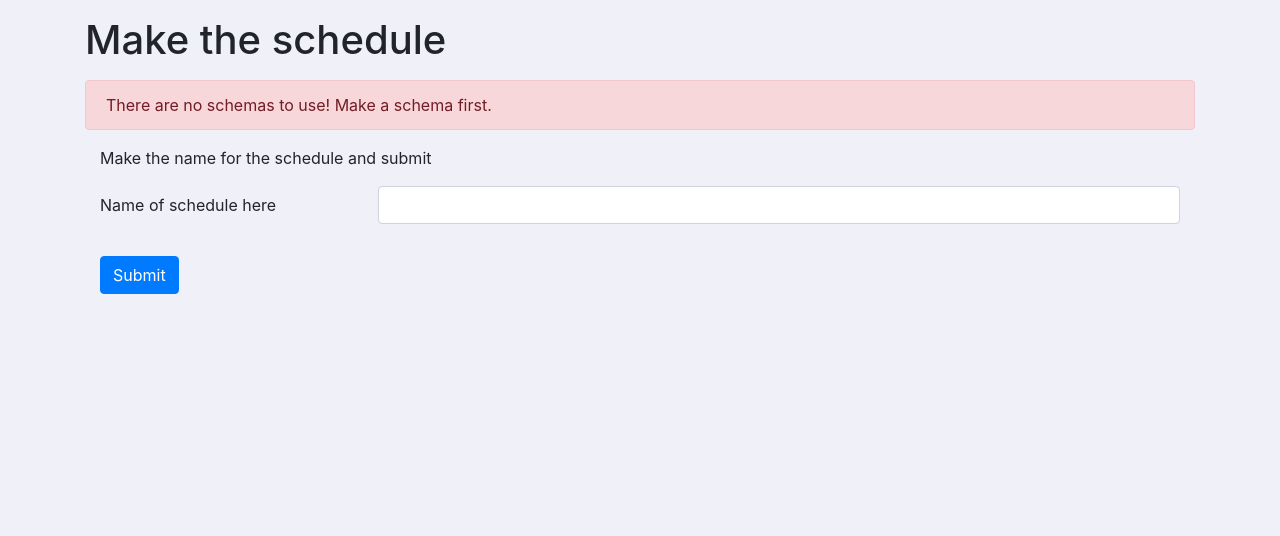
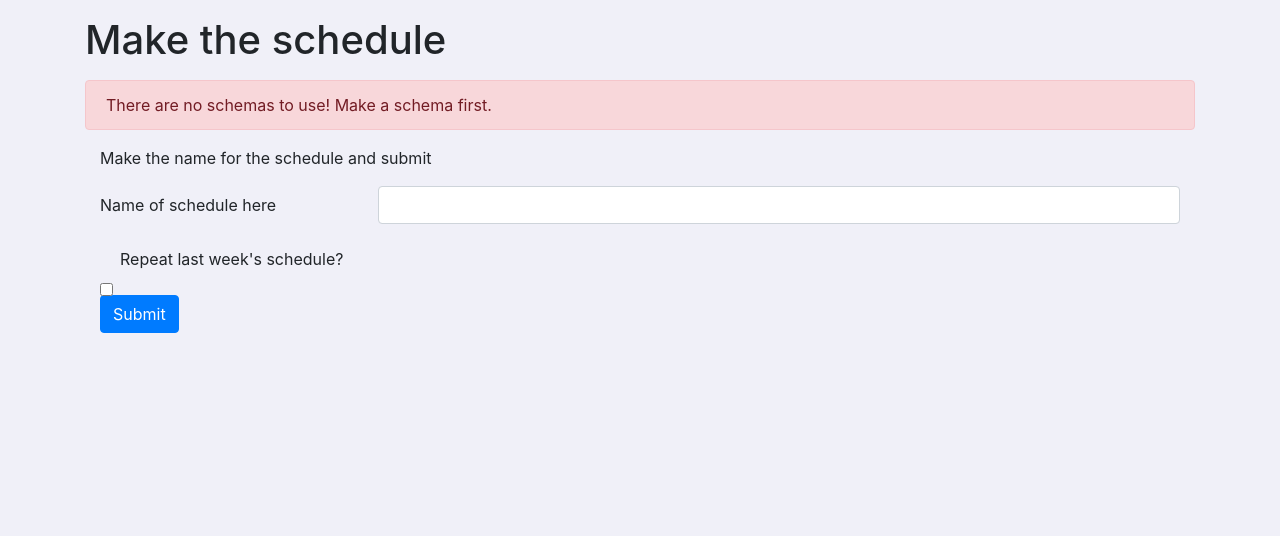
Before and after one commit to iamdlfl/scheduling-site, a Django app: page /schedule/ in a window 1280 px wide. Shown: the part 56-592 px from the top of the page. Run offline with Django 3.2, Linux system fonts and the light colour scheme; the visitor is signed in with stand-in values (Sample User, id 1); data that the repository does not hold is empty; parts of the project's set-up code (start-up, migrations or seed data) failed here and were passed over; some libraries are stand-ins or nearby versions.

Commit message:
made changes to make_schedule.html to have a checkbox if the admin wants to use last weeks schedule for the next week, still need to implement logic in views.py though

```diff
--- a/scheduling/scheduler/templates/scheduler/make_schedule.html
+++ b/scheduling/scheduler/templates/scheduler/make_schedule.html
@@ -23,6 +23,13 @@
             {{ formset.name }}
         </div>
     </div>
+
+    <div class="form-check row">
+        <label class="col-form-label col-sm-3" for="repeat">Repeat last week's schedule?</label>
+        <div class="col-sm-9">
+		<input class="form-check-input" type="checkbox" name="repeat">
+        </div>
+    </div>
     <input class="btn btn-primary mt-3" type="submit" name="Submit">
 </form>
 {% endif %}
```
